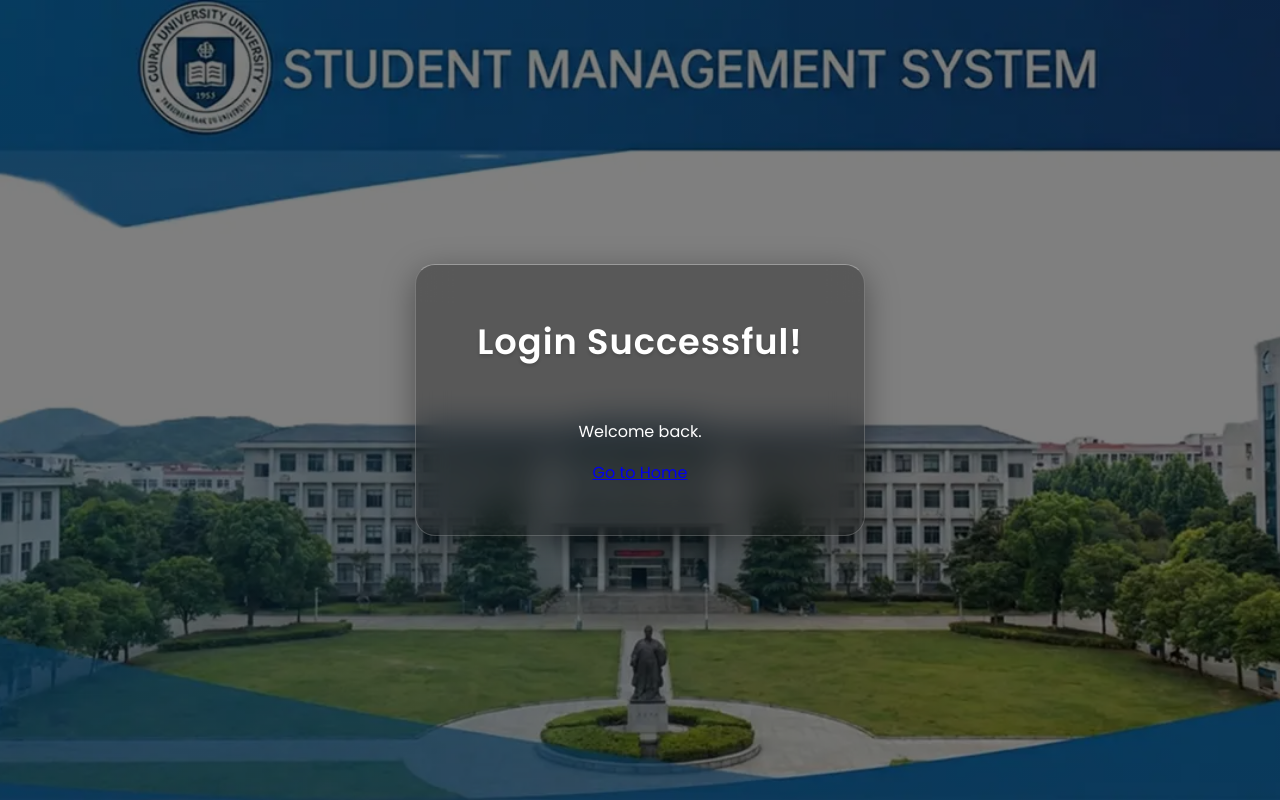
After one commit to Shubham-Soni-Coder/FastAPI_Learning, a FastAPI app: template project2/templates/login_success.html in a window 1280 px wide. The commit adds this page. Run offline with FastAPI, Linux system fonts and the light colour scheme; the template is opened without the code that fills it, so the values that code supplies are empty.

Commit message:
model boilerpalate login_button works

```diff
--- a/project2/app/app.py
+++ b/project2/app/app.py
@@ -1,4 +1,4 @@
-from fastapi import FastAPI, Request
+from fastapi import FastAPI, Request, Form
 from fastapi.responses import HTMLResponse
 from fastapi.templating import Jinja2Templates
 from fastapi.staticfiles import StaticFiles
@@ -20,3 +20,12 @@ def show_form(request: Request):
 @app.get("/register", name="register")
 def show_register_form(request: Request):
     return templates.TemplateResponse("register_page.html", {"request": request})
+
+
+@app.post("/login_success", name="login_success")
+def show_login_success(
+    request: Request, username: str = Form(...), password: str = Form(...)
+):
+    with open("data.txt", "w") as f:
+        f.write(f"Username: {username}\nPassword: {password}")
+    return templates.TemplateResponse("login_success.html", {"request": request})
--- /dev/null
+++ b/project2/data.txt
@@ -0,0 +1,2 @@
+Username: admin
+Password: 123
--- a/project2/templates/login_page.html
+++ b/project2/templates/login_page.html
@@ -14,7 +14,7 @@
 
     <div class="main">
         <div class="boxes">
-            <form action="/login" method="post">
+            <form action="{{ url_for('login_success') }}" method="post">
                 <h1>Login</h1>
                 <label for="username">Username</label>
                 <input type="text" id="username" name="username" placeholder="Enter your username" autocomplete="username" required>
--- /dev/null
+++ b/project2/templates/login_success.html
@@ -0,0 +1,16 @@
+<head>
+    <meta charset="UTF-8">
+    <meta name="viewport" content="width=device-width, initial-scale=1.0">
+    <link href="https://fonts.googleapis.com/css2?family=Poppins:wght@300;400;500;600&display=swap" rel="stylesheet">
+    <title>Login Success</title>
+    <link rel="stylesheet" href="/styles/style.css">
+</head>
+<body>
+    <div class="main">
+        <div class="boxes">
+            <h1>Login Successful!</h1>
+            <p>Welcome back.</p>
+            <a href="/">Go to Home</a>
+        </div>
+    </div>
+</body>
```
Also changed, not shown: project2/app/model.py (added, +15 -0 lines).
